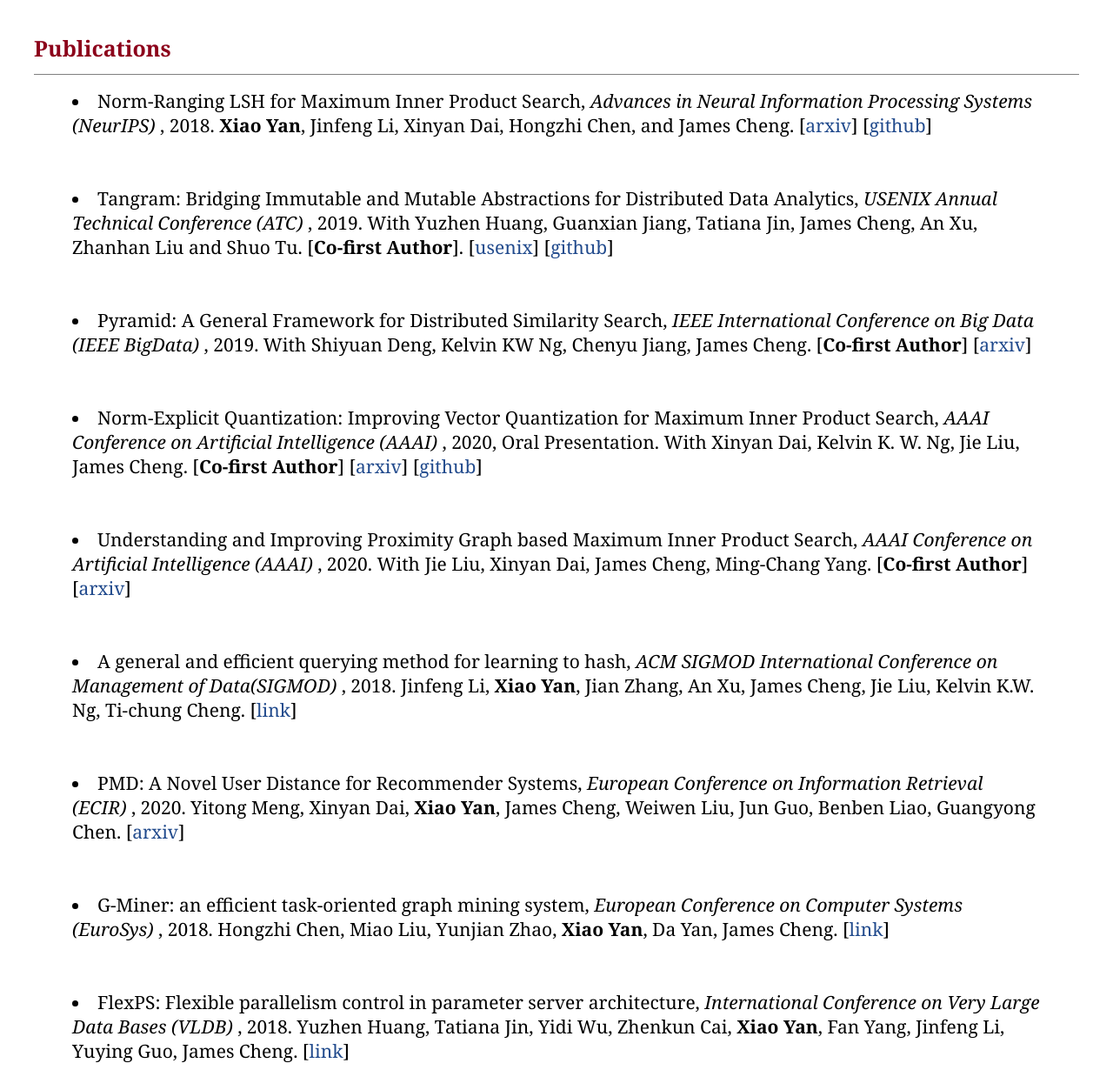
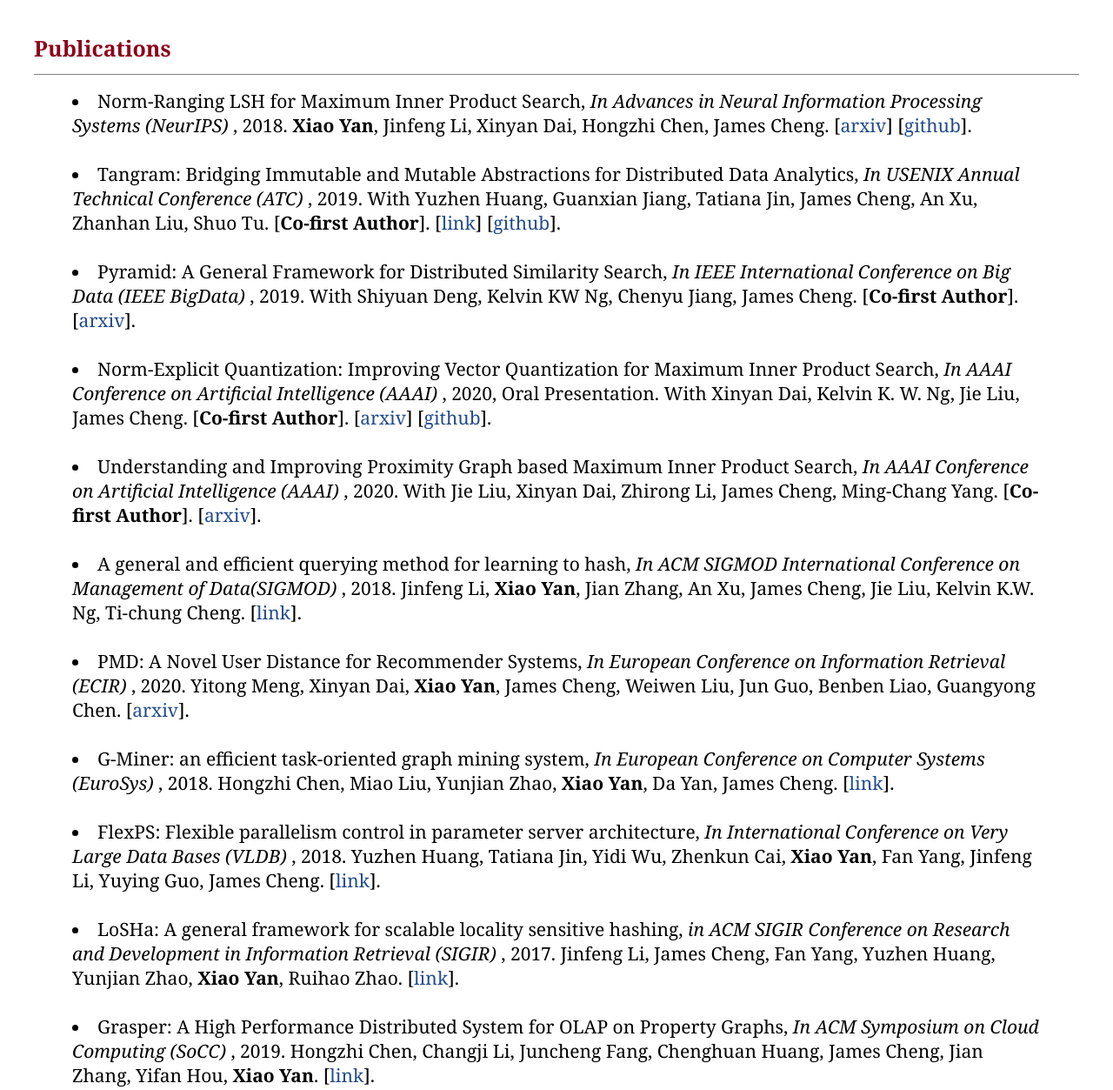
Before and after one commit to yanxiaosunny/yanxiaosunny.github.io, a plain HTML site: page index.html in a window 1280 px wide. Shown: the part 689-1942 px from the top of the page at 87% size. Drawn offline with Linux system fonts and the light colour scheme.

Commit message:
Update index.html

```diff
--- a/index.html
+++ b/index.html
@@ -170,150 +170,140 @@ a:hover{text-decoration: underline; color: #880000;}
 			<li>
 			<span>
                         Norm-Ranging LSH for Maximum Inner Product Search,
-			<I> Advances in Neural Information Processing Systems (NeurIPS) </I>, 2018.
-			<strong>Xiao Yan</strong>, Jinfeng Li, Xinyan Dai, Hongzhi Chen, and James Cheng.
+			<I> In Advances in Neural Information Processing Systems (NeurIPS) </I>, 2018.
+			<strong>Xiao Yan</strong>, Jinfeng Li, Xinyan Dai, Hongzhi Chen, James Cheng.
 			[<a href="https://arxiv.org/pdf/1809.08782" target=_blank>arxiv</a>]
-			[<a href="https://github.com/xinyandai/similarity-search/tree/mipsex" target="_blank">github</a>]
+			[<a href="https://github.com/xinyandai/similarity-search/tree/mipsex" target="_blank">github</a>].
 			</span>
 
 			</li>
 
-			<br />
-			<br />
+			<br>
 
 			<li>
 					<span>
                        Tangram: Bridging Immutable and Mutable Abstractions for Distributed Data Analytics,
-			<I> USENIX Annual Technical Conference (ATC) </I>, 2019.
-			With Yuzhen Huang, Guanxian Jiang, Tatiana Jin, James Cheng, An Xu, Zhanhan Liu and Shuo Tu.
+			<I> In USENIX Annual Technical Conference (ATC) </I>, 2019.
+			With Yuzhen Huang, Guanxian Jiang, Tatiana Jin, James Cheng, An Xu, Zhanhan Liu, Shuo Tu.
 			[<strong>Co-first Author</strong>].
-			[<a href="https://www.usenix.org/system/files/atc19-huang.pdf" target=_blank>usenix</a>]
-			[<a href="https://github.com/Yuzhen11/tangram" target="_blank">github</a>]
+			[<a href="https://www.usenix.org/system/files/atc19-huang.pdf" target=_blank>link</a>]
+			[<a href="https://github.com/Yuzhen11/tangram" target="_blank">github</a>].
 					</span>
 
 
 			</li>
 
-			<br />
-			<br />
+			<br>
 
 			<li>
 				<span>
 			Pyramid: A General Framework for Distributed Similarity Search,
-			<I> IEEE International Conference on Big Data (IEEE BigData) </I>, 2019.
+			<I> In IEEE International Conference on Big Data (IEEE BigData) </I>, 2019.
 			With Shiyuan Deng, Kelvin KW Ng, Chenyu Jiang, James Cheng.
-			[<strong>Co-first Author</strong>]
-			[<a href="https://arxiv.org/abs/1906.10602" target=_blank>arxiv</a>]
+			[<strong>Co-first Author</strong>].
+			[<a href="https://arxiv.org/abs/1906.10602" target=_blank>arxiv</a>].
 				</span>
 			</li>
 
-			<br />
-			<br />
+			<br>
 
 			<li>
 				<span>
 					Norm-Explicit Quantization: Improving Vector Quantization for Maximum Inner Product Search,
-					<I> AAAI Conference on Artificial Intelligence (AAAI) </I>, 2020, Oral Presentation.
+					<I> In AAAI Conference on Artificial Intelligence (AAAI) </I>, 2020, Oral Presentation.
 					With Xinyan Dai, Kelvin K. W. Ng, Jie Liu, James Cheng.
-					[<strong>Co-first Author</strong>]
+					[<strong>Co-first Author</strong>].
 					[<a href="https://arxiv.org/abs/1911.04654" target=_blank>arxiv</a>]
-					[<a href="https://github.com/xinyandai/product-quantization" target="_blank">github</a>]
+					[<a href="https://github.com/xinyandai/product-quantization" target="_blank">github</a>].
 				</span>
 			</li>
 
-			<br />
-			<br />
+			<br>
 
 			<li>
 				<span>
 					Understanding and Improving Proximity Graph based Maximum Inner Product Search,
-					<I> AAAI Conference on Artificial Intelligence (AAAI) </I>, 2020.
-					With Jie Liu, Xinyan Dai, James Cheng, Ming-Chang Yang.
-					[<strong>Co-first Author</strong>]
-					[<a href="https://arxiv.org/abs/1909.13459" target=_blank>arxiv</a>]
+					<I> In AAAI Conference on Artificial Intelligence (AAAI) </I>, 2020.
+					With Jie Liu, Xinyan Dai, Zhirong Li, James Cheng, Ming-Chang Yang.
+					[<strong>Co-first Author</strong>].
+					[<a href="https://arxiv.org/abs/1909.13459" target=_blank>arxiv</a>].
 				</span>
 
 			</li>
 
-			<br />
-			<br />
+			<br>
 
 			<li>
 				<span>
 					A general and efficient querying method for learning to hash,
-					<I> ACM SIGMOD International Conference on Management of Data(SIGMOD) </I>, 2018.
+					<I>In ACM SIGMOD International Conference on Management of Data(SIGMOD) </I>, 2018.
 					Jinfeng Li, <strong>Xiao Yan</strong>, Jian Zhang, An Xu, James Cheng, Jie Liu, Kelvin K.W. Ng, Ti-chung Cheng.
-					[<a href="https://dl.acm.org/citation.cfm?id=3183750" target=_blank>link</a>]
+					[<a href="https://dl.acm.org/citation.cfm?id=3183750" target=_blank>link</a>].
 				</span>
 			</li>
 
-			<br />
-			<br />
+			<br >
 
 			<li>
 				<span>
 					PMD: A Novel User Distance for Recommender Systems,
-					<I> European Conference on Information Retrieval (ECIR) </I>, 2020.
+					<I> In European Conference on Information Retrieval (ECIR) </I>, 2020.
 					Yitong Meng, Xinyan Dai, <strong>Xiao Yan</strong>, James Cheng, Weiwen Liu, Jun Guo, Benben Liao, Guangyong Chen.
-					[<a href="https://arxiv.org/abs/1909.04239" target=_blank>arxiv</a>]
+					[<a href="https://arxiv.org/abs/1909.04239" target=_blank>arxiv</a>].
 				</span>
 
 
 
 			</li>
 
-			<br />
-			<br />
+			<br >
 
 			<li>
 				<span>
 					G-Miner: an efficient task-oriented graph mining system,
-					<I> European Conference on Computer Systems (EuroSys) </I>, 2018.
+					<I> In European Conference on Computer Systems (EuroSys) </I>, 2018.
 					Hongzhi Chen, Miao Liu, Yunjian Zhao, <strong>Xiao Yan</strong>, Da Yan, James Cheng.
-					[<a href="https://dl.acm.org/citation.cfm?id=3190545" target=_blank>link</a>]
+					[<a href="https://dl.acm.org/citation.cfm?id=3190545" target=_blank>link</a>].
 				</span>
 
 
 			</li>
 
-			<br />
-			<br />
+			<br >
 
 			<li>
 				<span>
 					FlexPS: Flexible parallelism control in parameter server architecture,
-					<I> International Conference on Very Large Data Bases (VLDB) </I>, 2018.
+					<I> In International Conference on Very Large Data Bases (VLDB) </I>, 2018.
 					Yuzhen Huang, Tatiana Jin, Yidi Wu, Zhenkun Cai, <strong>Xiao Yan</strong>, Fan Yang, Jinfeng Li, Yuying Guo, James Cheng.
-					[<a href="http://www.vldb.org/pvldb/vol11/p566-huang.pdf" target=_blank>link</a>]
+					[<a href="http://www.vldb.org/pvldb/vol11/p566-huang.pdf" target=_blank>link</a>].
 
 				</span>
 
 			</li>
 
-			<br />
-			<br />
+			<br>
 
 			<li>
 				<span>
 					LoSHa: A general framework for scalable locality sensitive hashing,
-					<I> ACM SIGIR Conference on Research and Development in Information Retrieval (SIGIR) </I>, 2017.
+					<I> in ACM SIGIR Conference on Research and Development in Information Retrieval (SIGIR) </I>, 2017.
 					Jinfeng Li, James Cheng, Fan Yang, Yuzhen Huang, Yunjian Zhao, <strong>Xiao Yan</strong>, Ruihao Zhao.
-					[<a href="https://dl.acm.org/citation.cfm?id=3080800" target=_blank>link</a>]
+					[<a href="https://dl.acm.org/citation.cfm?id=3080800" target=_blank>link</a>].
 				</span>
 				&nbsp;&nbsp;&nbsp;&nbsp;&nbsp;&nbsp;&nbsp;&nbsp;
 
 
 			</li>
 
-			<br />
-			<br />
+			<br>
 
 			<li>
 				<span>
 					Grasper: A High Performance Distributed System for OLAP on Property Graphs,
-					<I> ACM Symposium on Cloud Computing (SoCC) </I>, 2019.
+					<I> In ACM Symposium on Cloud Computing (SoCC) </I>, 2019.
 					Hongzhi Chen, Changji Li, Juncheng Fang, Chenghuan Huang, James Cheng, Jian Zhang,  Yifan Hou, <strong>Xiao Yan</strong>.
-					[<a href="https://dl.acm.org/citation.cfm?id=3362715" target=_blank>link</a>]
+					[<a href="https://dl.acm.org/citation.cfm?id=3362715" target=_blank>link</a>].
 				</span>
 
 			</li>
```
